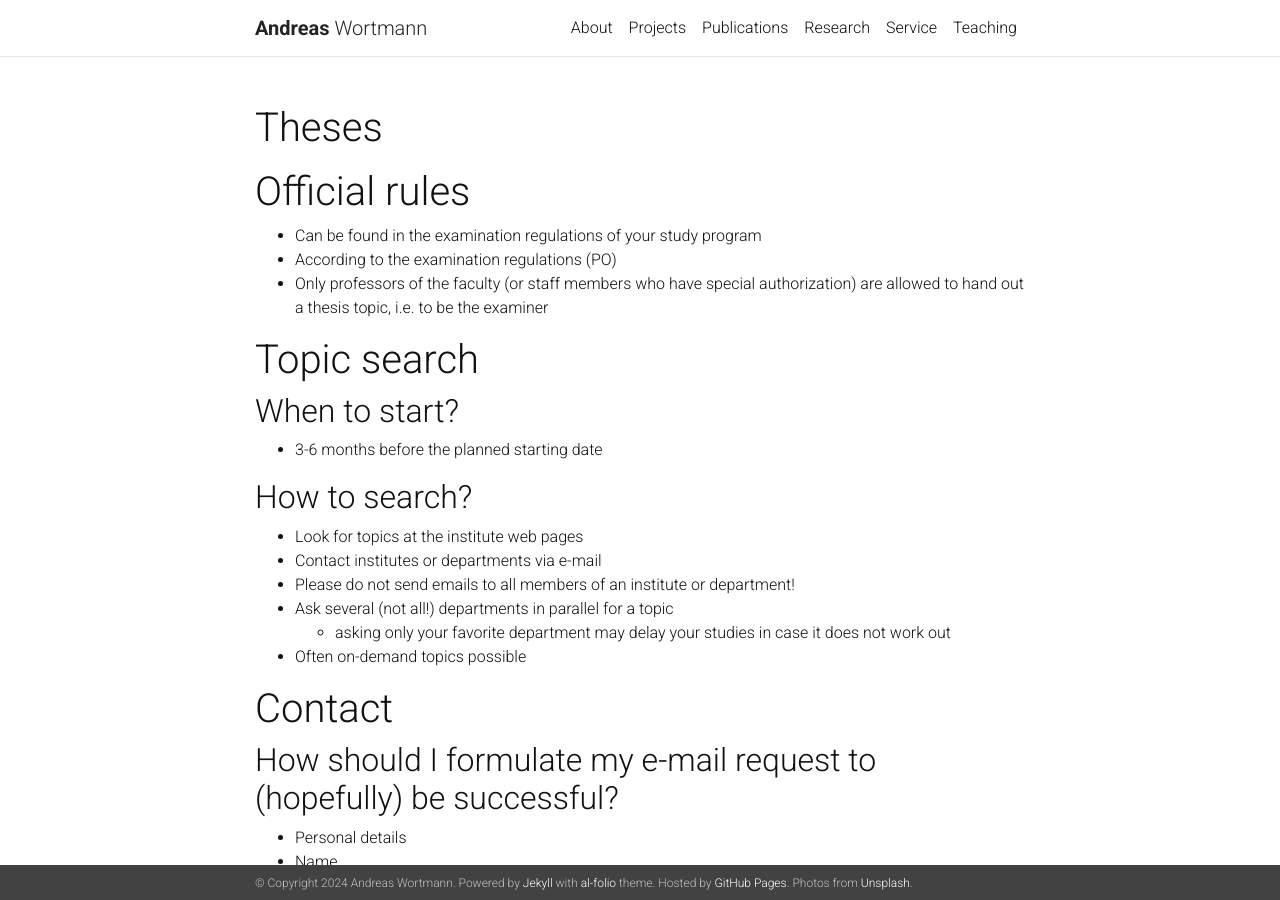
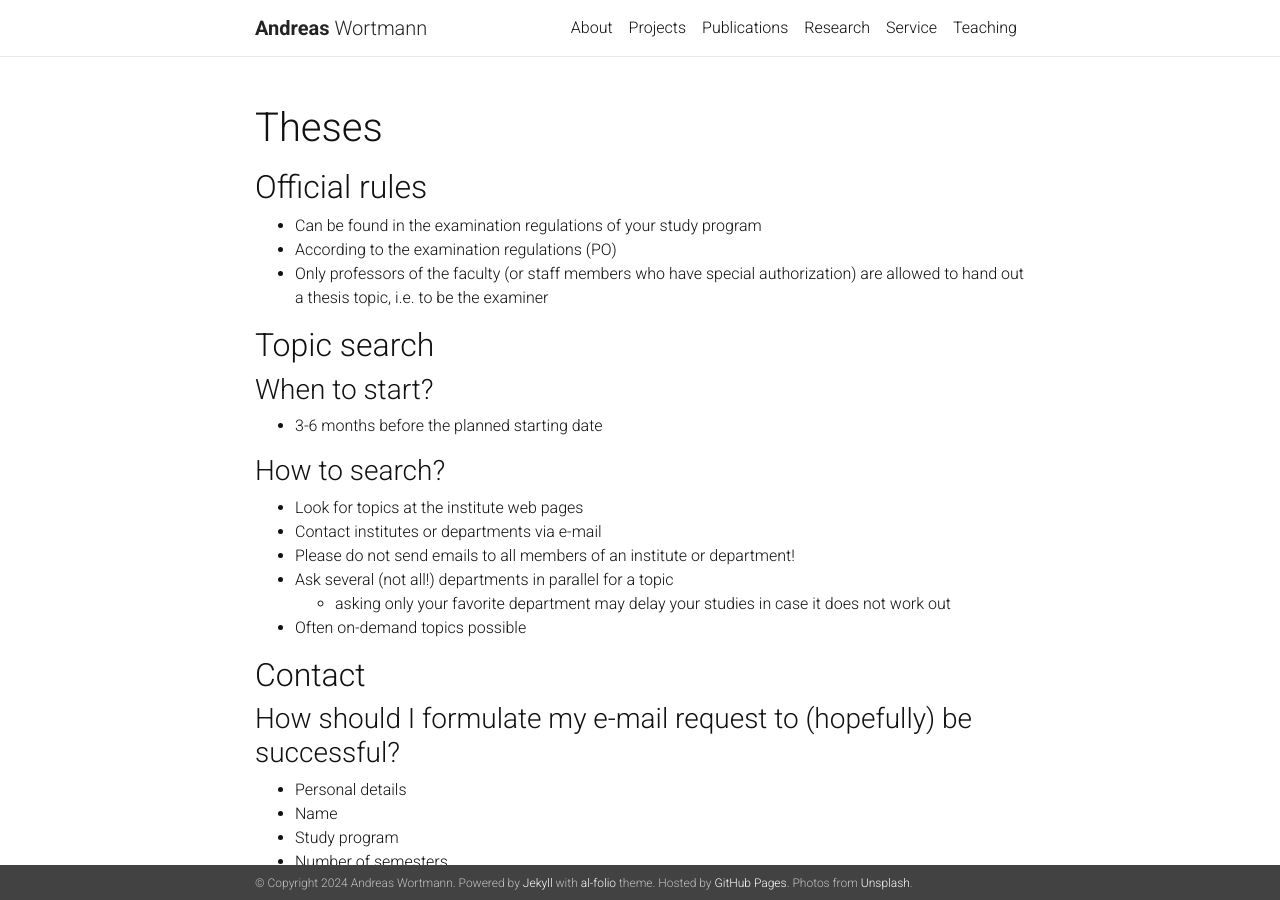
Before and after one commit to awortmann/awortmann.github.io, a Jekyll site: the page built from _pages/theses.md, in a window 1280 px wide and 900 px high. Built offline with Jekyll 4.4.1, drawn with Linux system fonts in a browser that asks for light colours; nearby versions of some CDN libraries; a style sheet for code colours, icons or effects is not loaded.

Commit message:
Minor update

```diff
--- a/_pages/theses.md
+++ b/_pages/theses.md
@@ -6,18 +6,18 @@ description:
 nav: false
 ---
 
-# Official rules
+## Official rules
 
 - Can be found in the examination regulations of your study program
 - According to the examination regulations (PO)
 - Only professors of the faculty (or staff members who have special authorization) are allowed to hand out a thesis topic, i.e. to be the examiner
 
-# Topic search
+## Topic search
 
-## When to start?
+### When to start?
 - 3-6 months before the planned starting date
 
-## How to search?
+### How to search?
 
 - Look for topics at the institute web pages
 - Contact institutes or departments via e-mail
@@ -26,9 +26,9 @@ nav: false
   - asking only your favorite department may delay your studies in case it does not work out
 - Often on-demand topics possible
 
-# Contact
+## Contact
 
-## How should I formulate my e-mail request to (hopefully) be successful?
+### How should I formulate my e-mail request to (hopefully) be successful?
 
 - Personal details
 - Name
@@ -45,17 +45,17 @@ nav: false
 week and very often he/she may not know you personally. Thus you have to tell him/her
 everything that may be helpful for the decision process
 
-## What if the contact person does not respond?
+### What if the contact person does not respond?
 
 - Please wait for approximately 1 week (7 days)
 - Then you can send a friendly reminder
 
-## What if you receive a rejection?
+### What if you receive a rejection?
 
 - You can ask whether it is worth waiting for a certain period and them ask again
 - Ask another institute
 
-# Theses in industry
+## Theses in industry
 
 - The examiner who issues the topic has to be a professor (companies cannot give out topics)
 - Contacting potential examiners early is mandatory to discuss/adjust the topic, to involve the external supervisor, to clarify legal issues
```
